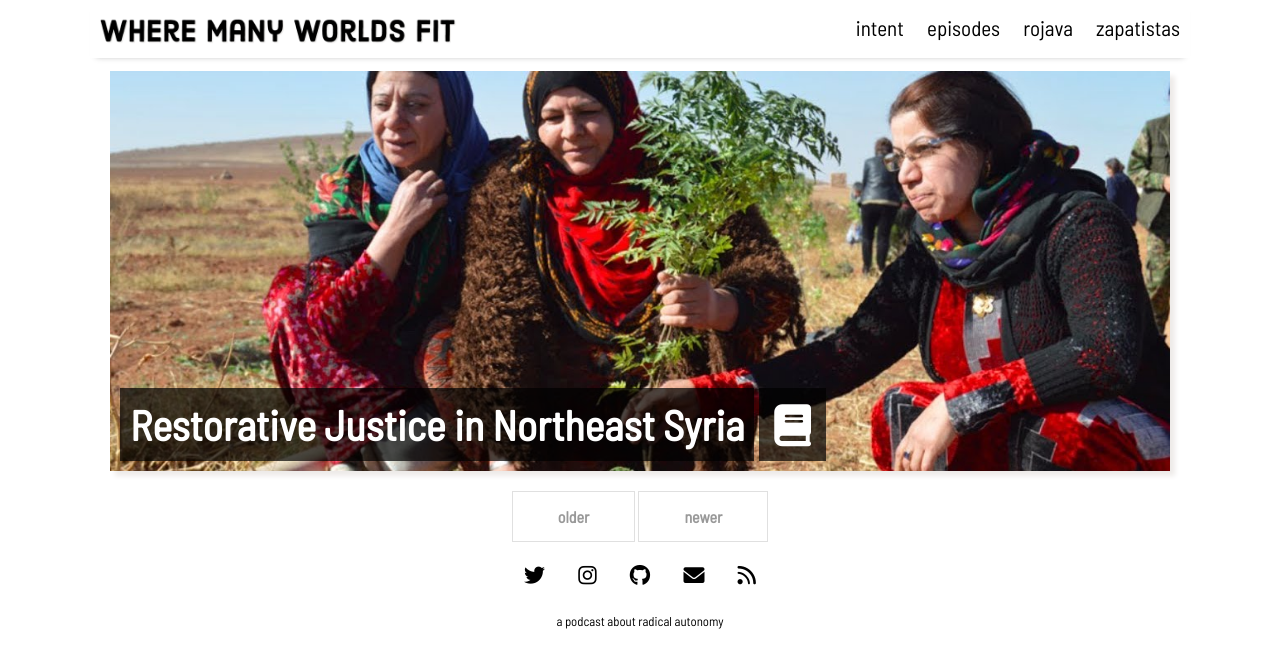
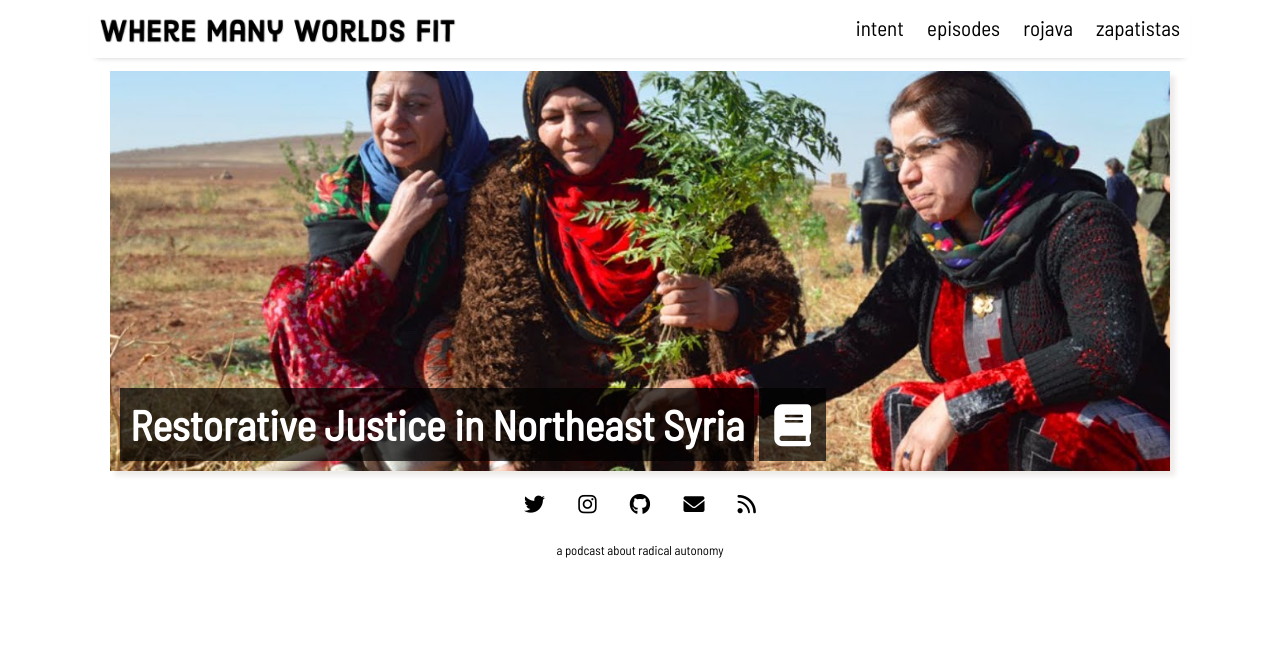
Before and after one commit to manyworldspod/manyworldspod.github.io, a Jekyll site: the page built from index.html, in a window 1280 px wide. Shown: the top 668 px of the page. Built offline with Jekyll 4.4.1, drawn with Linux system fonts in a browser that asks for light colours; a script that is not in the unit is left out; the list of posts is cut into pages by our own code.

Commit message:
Refine site structure and maintenance with GitHub Actions (#19)
* Ignore .lock files from local jekyll builds

* Downgrade to jekyll-paginate, tweak homepage

```diff
--- a/_config.yml
+++ b/_config.yml
@@ -7,13 +7,13 @@ paginate: 5
 markdown:    kramdown
 highlighter: rouge
 permalink:   /:title
-plugins:     [jekyll-paginate-v2, jekyll-sitemap, jekyll-feed, jekyll-seo-tag]
+plugins:     [jekyll-paginate, jekyll-sitemap, jekyll-feed, jekyll-seo-tag]
 
 # customise atom feed settings
 # (this is where Jekyll-Feed gets configuration information)
 title:       "Where Many Worlds Fit"
+description: "a podcast about radical autonomy"
 author:      "nunya"
-description: "a podcast about radical autonomy"
 
 # RSS 2.0 can be used instead of Atom by uncommenting following two lines
 #feed:
--- a/_includes/featured-post.html
+++ b/_includes/featured-post.html
@@ -2,13 +2,13 @@
   <div class="featured-post" {% if post.image %}style="background-image:url({{ site.github.url }}/assets/img/{{ post.slug }}/{{ post.image }})"{% endif %}>
     <h2>
       <span><a href="{{ site.github.url }}{{ post.url }}">{{ post.title }}</a></span>
-      <span>
-        {% if post.zine %}
+      {% if post.zine %}
+        <span>
           <a href="{{ site.github.url }}/assets/zines/{{ post.slug }}.pdf" title="capture this article as a zine" target="_blank">
             <i class="fa-solid fa-book"></i>
           </a>
-        {% endif %}
-      </span>
+        </span>
+      {% endif %}
     </h2>
   </div>
 </article>
--- a/_layouts/home.html
+++ b/_layouts/home.html
@@ -7,6 +7,7 @@ title: Home
   {% include featured-post.html %}
 {% endfor %}
 
+{% if paginator.total_pages > 1 %}
 <!-- Pagination links -->
 <div class="pagination">
   {% if paginator.next_page %}
@@ -20,3 +21,4 @@ title: Home
     <span class="pagination-button">{{ site.data.settings.pagination.next_page }}</span>
   {% endif %}
 </div>
+{% endif %}
```
Also changed, not shown: manyworlds.gemspec, 1 other file.
